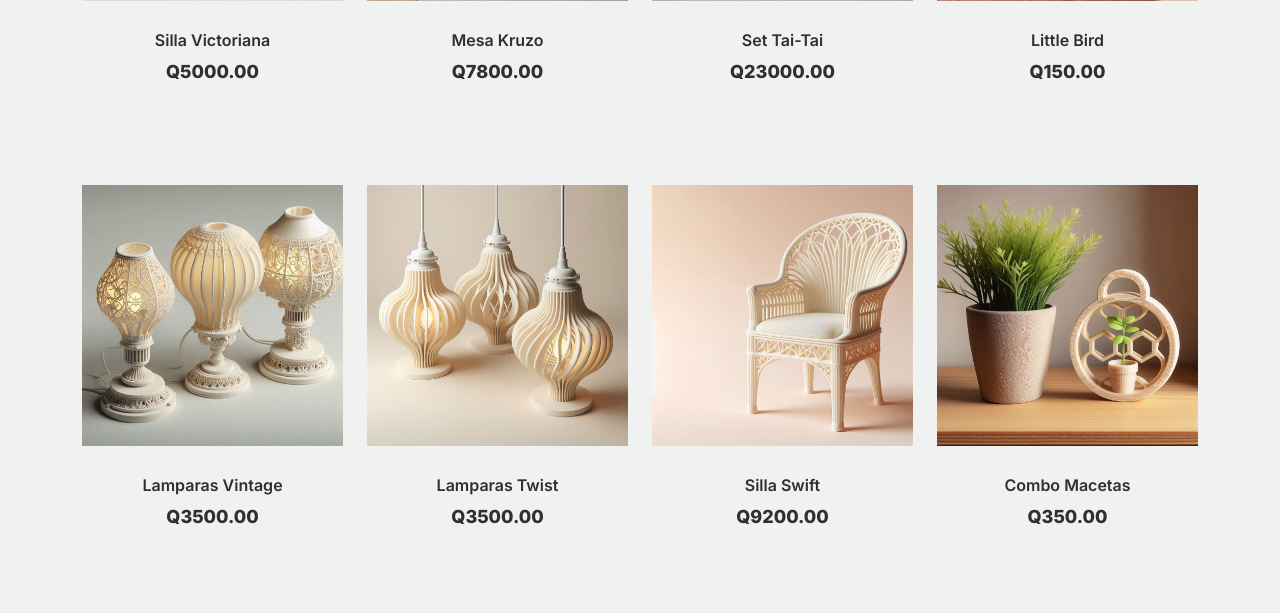
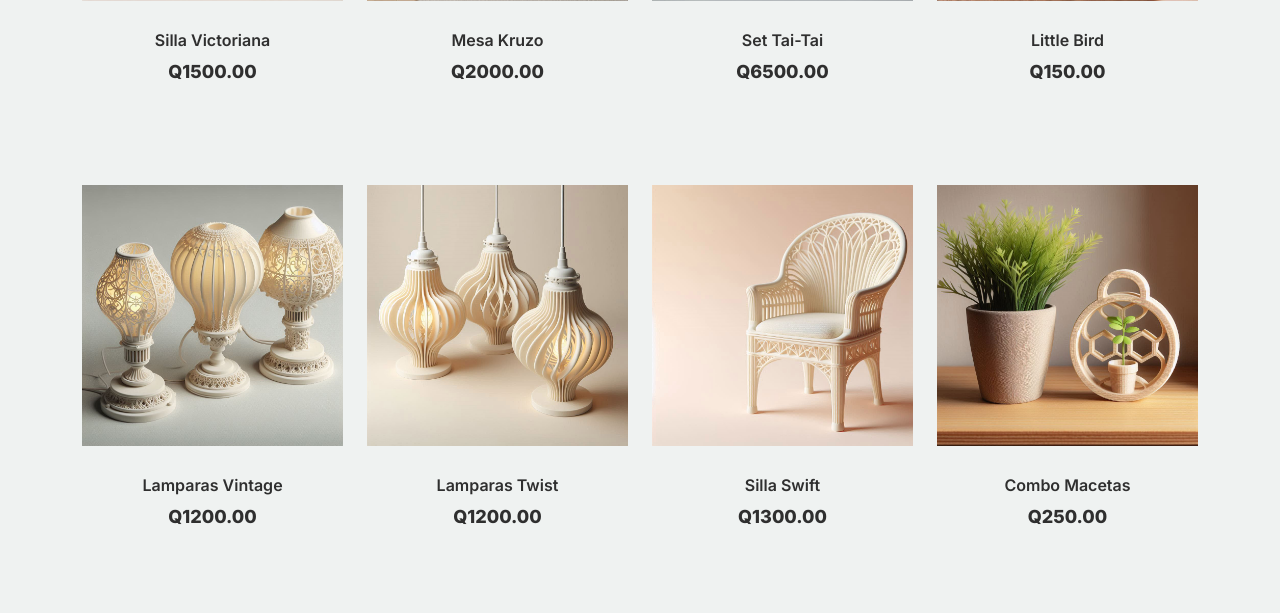
Before and after one commit to AbimaelFranco/bioprint, a Django app: page /shop in a window 1280 px wide. Shown: the part 760-1373 px from the top of the page. Run offline with Django 4.2, Linux system fonts and the light colour scheme; some libraries are stand-ins or nearby versions.

Commit message:
add photo

```diff
--- a/Templates/about.html
+++ b/Templates/about.html
@@ -66,7 +66,7 @@
 			</div>
 
 			<div class="col-12 col-md-6 col-lg-4 mb-5 text-center">
-				<img src="{% static 'images/person_4.jpg'%}" class="img-fluid mb-5" style="width: 300px; height: 300px;">
+				<img src="{% static 'images/person_5.jpg'%}" class="img-fluid mb-5" style="width: 300px; height: 300px;">
 				<h3><a href="#"><span>Julio</span> Avila</a></h3>
 				<span class="d-block position mb-4">Founder, CCO (Chief Customer Officer).</span>
 				<p>Separated they live in Bookmarksgrove right at the coast of the Semantics, a large language ocean.</p>
--- a/Templates/home.html
+++ b/Templates/home.html
@@ -41,7 +41,7 @@
                     <a class="product-item" href="#">
                         <img src="{% static 'images/product-1.png'%}" class="img-fluid product-thumbnail">
                         <h3 class="product-title">Silla Victoriana</h3>
-                        <strong class="product-price">Q5000.00</strong>
+                        <strong class="product-price">Q1500.00</strong>
 
                         <span class="icon-cross">
                             <img src="{% static 'images/cross.svg'%}" class="img-fluid">
@@ -55,7 +55,7 @@
                     <a class="product-item" href="#">
                         <img src="{% static 'images/product-2.png'%}" class="img-fluid product-thumbnail">
                         <h3 class="product-title">Mesa Kruzo</h3>
-                        <strong class="product-price">Q7800.00</strong>
+                        <strong class="product-price">Q2000.00</strong>
 
                         <span class="icon-cross">
                             <img src="{% static 'images/cross.svg'%}" class="img-fluid">
@@ -69,7 +69,7 @@
                     <a class="product-item" href="#">
                         <img src="{% static 'images/product-3.png'%}" class="img-fluid product-thumbnail">
                         <h3 class="product-title">Set Tai-Tai</h3>
-                        <strong class="product-price">Q23000.00</strong>
+                        <strong class="product-price">Q6500.00</strong>
 
                         <span class="icon-cross">
                             <img src="{% static 'images/cross.svg'%}" class="img-fluid">
--- a/Templates/shop.html
+++ b/Templates/shop.html
@@ -32,7 +32,7 @@
 						<a class="product-item" href="#">
 							<img src="{% static 'images/product-1.png'%}" class="img-fluid product-thumbnail">
 							<h3 class="product-title">Silla Victoriana</h3>
-							<strong class="product-price">Q5000.00</strong>
+							<strong class="product-price">Q1500.00</strong>
 
 							<span class="icon-cross">
 								<img src="{% static 'images/cross.svg'%}" class="img-fluid">
@@ -46,7 +46,7 @@
 						<a class="product-item" href="#">
 							<img src="{% static 'images/product-2.png'%}" class="img-fluid product-thumbnail">
 							<h3 class="product-title">Mesa Kruzo</h3>
-							<strong class="product-price">Q7800.00</strong>
+							<strong class="product-price">Q2000.00</strong>
 
 							<span class="icon-cross">
 								<img src="{% static 'images/cross.svg'%}" class="img-fluid">
@@ -60,7 +60,7 @@
 						<a class="product-item" href="#">
 							<img src="{% static 'images/product-3.png'%}" class="img-fluid product-thumbnail">
 							<h3 class="product-title">Set Tai-Tai</h3>
-							<strong class="product-price">Q23000.00</strong>
+							<strong class="product-price">Q6500.00</strong>
 
 							<span class="icon-cross">
 								<img src="{% static 'images/cross.svg'%}" class="img-fluid">
@@ -88,7 +88,7 @@
 						<a class="product-item" href="#">
 							<img src="{% static 'images/product-5.png'%}" class="img-fluid product-thumbnail">
 							<h3 class="product-title">Lamparas Vintage</h3>
-							<strong class="product-price">Q3500.00</strong>
+							<strong class="product-price">Q1200.00</strong>
 
 							<span class="icon-cross">
 								<img src="{% static 'images/cross.svg'%}" class="img-fluid">
@@ -102,7 +102,7 @@
 						<a class="product-item" href="#">
 							<img src="{% static 'images/product-6.png'%}" class="img-fluid product-thumbnail">
 							<h3 class="product-title">Lamparas Twist</h3>
-							<strong class="product-price">Q3500.00</strong>
+							<strong class="product-price">Q1200.00</strong>
 
 							<span class="icon-cross">
 								<img src="{% static 'images/cross.svg'%}" class="img-fluid">
@@ -116,7 +116,7 @@
 						<a class="product-item" href="#">
 							<img src="{% static 'images/product-7.png'%}" class="img-fluid product-thumbnail">
 							<h3 class="product-title">Silla Swift</h3>
-							<strong class="product-price">Q9200.00</strong>
+							<strong class="product-price">Q1300.00</strong>
 
 							<span class="icon-cross">
 								<img src="{% static 'images/cross.svg'%}" class="img-fluid">
@@ -130,7 +130,7 @@
 						<a class="product-item" href="#">
 							<img src="{% static 'images/product-8.png'%}" class="img-fluid product-thumbnail">
 							<h3 class="product-title">Combo Macetas</h3>
-							<strong class="product-price">Q350.00</strong>
+							<strong class="product-price">Q250.00</strong>
 
 							<span class="icon-cross">
 								<img src="{% static 'images/cross.svg'%}" class="img-fluid">
```
Also changed, not shown: static/images/person_5.jpg (added).
